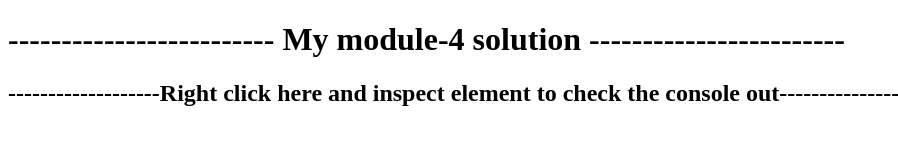
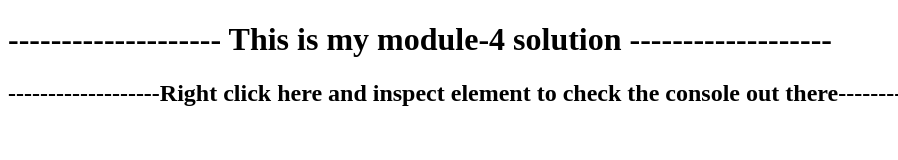
Before and after one commit to just-gana/just-gana.github.io, a plain HTML site: page assignment 4/index.html in a window 1280 px wide. Shown: the whole page, without its empty margins (0-898 px from the left). Drawn offline with Linux system fonts and the light colour scheme.

Commit message:
Update index.html

```diff
--- a/assignment 4/index.html
+++ b/assignment 4/index.html
@@ -4,8 +4,8 @@
 	<title></title>
 </head>
 <body>
-	<h1>------------------------- My module-4 solution ------------------------</h1>
-  <h2>-------------------Right click here and inspect element to check the console out--------------------</h2>
+	<h1>-------------------- This is my module-4 solution -------------------</h1>
+  <h2>-------------------Right click here and inspect element to check the console out there--------------------</h2>
 	<script src="script.js" ="text/javascript">
 
 		</script>
```
